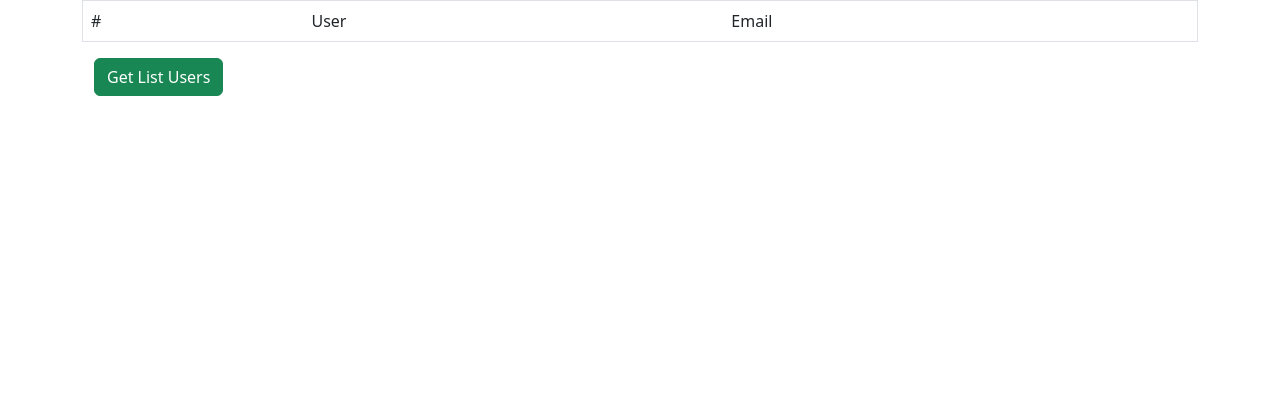
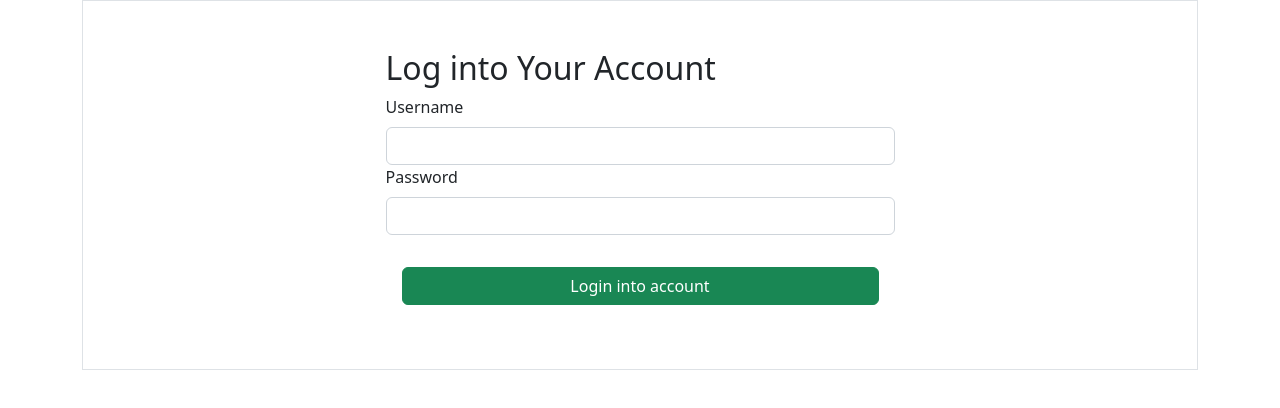
Before and after one commit to MrGansoStr/reactViteAxios, a React (Vite) app: page /Login in a window 1280 px wide. Shown: the top 408 px of the page. Built offline with nearby package versions, Linux system fonts and the light colour scheme.

Commit message:
Login page With API

```diff
--- a/src/index.jsx
+++ b/src/index.jsx
@@ -1,12 +1,19 @@
 import React from "react";
 import ReactDOM from 'react-dom/client';
 import 'bootstrap/dist/css/bootstrap.min.css';
-import Table from "./Table";
+import { BrowserRouter as Router, Routes, Route } from 'react-router-dom';
+import Table from "./parts/Table";
+import Login from "./parts/Login";
 
 const root = ReactDOM.createRoot(document.getElementById('root'));
 
 root.render(
   <React.StrictMode>
-    <Table/>
+    <Router>
+      <Routes>
+        <Route index path="/" element={<Table/>}/>
+        <Route path="/Login" element={<Login/>} />
+      </Routes>
+    </Router>
   </React.StrictMode>
 )
--- /dev/null
+++ b/src/parts/Login.jsx
@@ -0,0 +1,56 @@
+import axios from 'axios';
+import { useState, useEffect } from 'react';
+
+const Login = () => {
+  let [user, setuser] = useState("");
+  let [pass, setpass] = useState("");
+  let [datos, setdatos] = useState([]);
+  let [msg, setmsg] = useState(false)
+  let [estado, setestado] = useState(0)
+
+  const Autenticate = async (e) => {
+    e.preventDefault()
+    try {
+      const { data, status } = await axios.post('https://restapinormal.vercel.app/login', { username: user, password: pass });
+      setdatos(data)
+      setestado(status)
+      setmsg(false)
+      //console.log(data)
+      //console.log(status)
+    } catch (error) {
+      setmsg(true)
+      setdatos([])
+      console.log(error)
+    }
+  };
+
+  return (
+    <div className="container-sm">
+      <form className="border" onSubmit={Autenticate}>
+        <div className="p-5">
+          <div className="justify-content-center">
+            <div className="w-50 m-0 m-auto">
+              <h2>Log into Your Account</h2>
+              <label className="form-label" htmlFor="user">Username</label>
+              <input className="form-control" type="text" id="user" onChange={(e) => setuser(e.target.value)} />
+              <label className="form-label" htmlFor="password">Password</label>
+              <input className="form-control" type="password" id="password" onChange={(e) => setpass(e.target.value)} />
+            </div>
+          </div>
+          <div className="justify-content-center">
+            {
+              datos.length === 0 || estado == 0 ? <div className="text-danger w-50 m-0 m-auto p-2">{msg ? <div className=" m-0 m-auto p-2">Invalid Username or Password</div> : <div></div>}</div> : <div className="w-50 m-0 m-auto rounded-3 p-2">Bienvenido {datos[0].username} con Email: <b>{datos[0].email}</b></div>
+            }
+          </div>
+          <div className="align-items-center justify-content-center">
+            <div className="w-50 m-0 m-auto p-3">
+              <button type="submit" className="w-100 btn btn-success">Login into account</button>
+            </div>
+          </div>
+        </div>
+      </form>
+    </div>
+  )
+};
+
+export default Login;
```
Also changed, not shown: src/parts/Table.jsx (renamed from src/Table.jsx).
